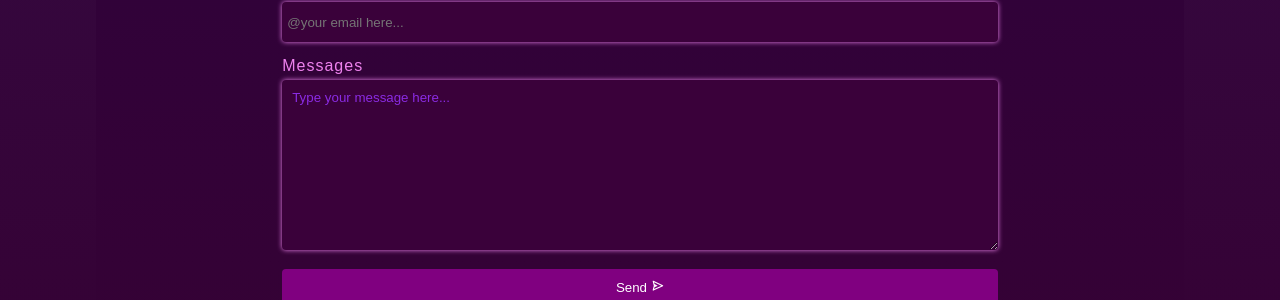
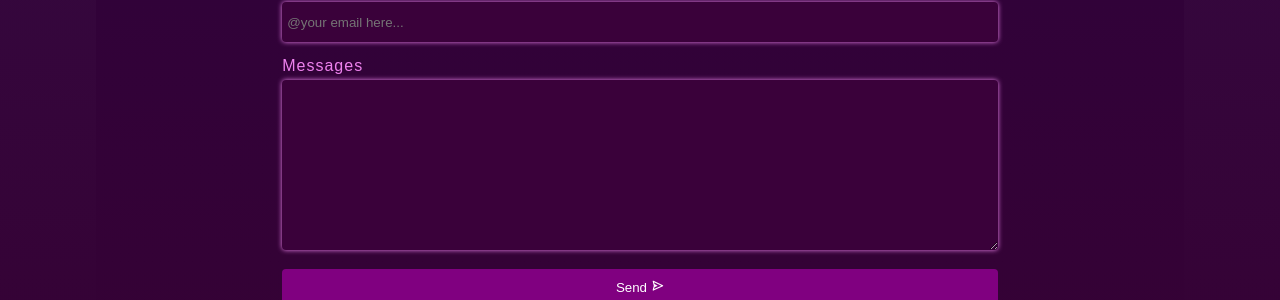
Before and after one commit to branGitfox/React-portfolio, a React (Vite) app: page / in a window 1280 px wide. Shown: the part 3289-3589 px from the top of the page. Built offline with nearby package versions, Linux system fonts and the light colour scheme.

Commit message:
ajout des evenements dans la formulaire

```diff
--- a/src/App.jsx
+++ b/src/App.jsx
@@ -28,6 +28,20 @@ const socialRoot = (link) => {
   location.href=link
 }
 
+const [email, setEmail] = useState()
+const [message, setMessage] = useState()
+
+const handleEmail = (e) => {
+  setEmail(e.target.value)
+}
+
+const handleMessage = (e) => {
+  setMessage(e.target.value)
+}
+const handleSubmit = (e) => {
+  e.preventDefault()
+  alert(email +' your message has been sended successfuly !')
+}
   const projects=[
     {'title': 'Employed Management', 'techs':['HTML', 'CSS', 'Bootstrap', 'Javascript', 'PHP', 'Mysql', 'Ajax'], 'image':'project-gestion.png', 'code':'https://github.com/branGitfox/gestionEmployers',},
     {'title': 'Amidiko', 'techs':['HTML', 'CSS', 'Javascript', 'PHP', 'Mysql'], 'image':'project-gestion.png','code':'https://github.com/branGitfox/Amidiko'},
@@ -92,7 +106,7 @@ const socialRoot = (link) => {
         <About />
         <Skills technos={technos} handleFiltre={handle} filtre={filtre}/>
         <Projects projects={projects}   handleShowCode={handleShowCode}/>
-        <Contact />
+        <Contact handleSubmit={handleSubmit} handleEmail={handleEmail} email={email} message={message} handleMessage={handleMessage }/>
         <Footer />
     </div>
   </>
--- a/src/Components/Contact/Contact.jsx
+++ b/src/Components/Contact/Contact.jsx
@@ -3,17 +3,17 @@ import './Contact.css'
 import { BiSend } from 'react-icons/bi';
 import { GrContact } from 'react-icons/gr';
 
-const Contact = () => {
+const Contact = ({handleSubmit, handleEmail, handleMessage, email, message}) => {
     return <div className="contact-container">
         <h2 style={{position:'relative'}}>Contact Me {<GrContact style={{position:'absolute', top:'3px', marginLeft:'5px'}}/>}</h2>
-        <form>
+        <form onSubmit={(e) => handleSubmit(e)}>
             <div>
                 <label className='label' htmlFor="email">Email</label>
-                <input type="mail" placeholder='@your email here...' id='email'/>
+                <input onChange={(e) => handleEmail(e)} value={email} type="mail" placeholder='@your email here...' id='email'/>
             </div>
             <div>
                 <label className='label' htmlFor="">Messages</label>
-                <textarea value={'Type your message here...'} id="" cols="30" rows="10" ></textarea>
+                <textarea onChange={(e) =>handleMessage()} value={message===''?'Type your message here...':message} id="" cols="30" rows="10" ></textarea>
             </div>
             <div>
                 <button className='button' type='submit'>Send {<BiSend />}</button>
```
